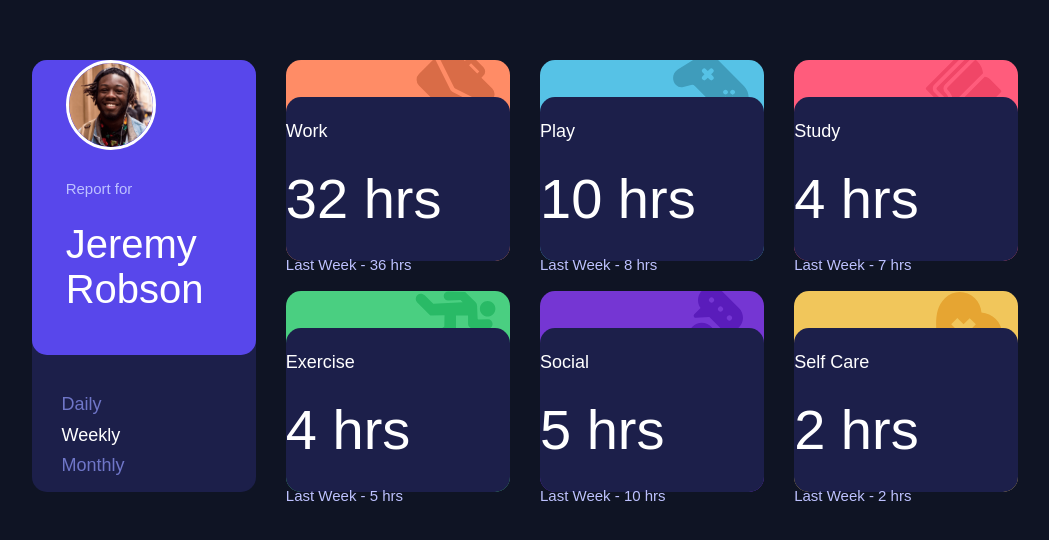
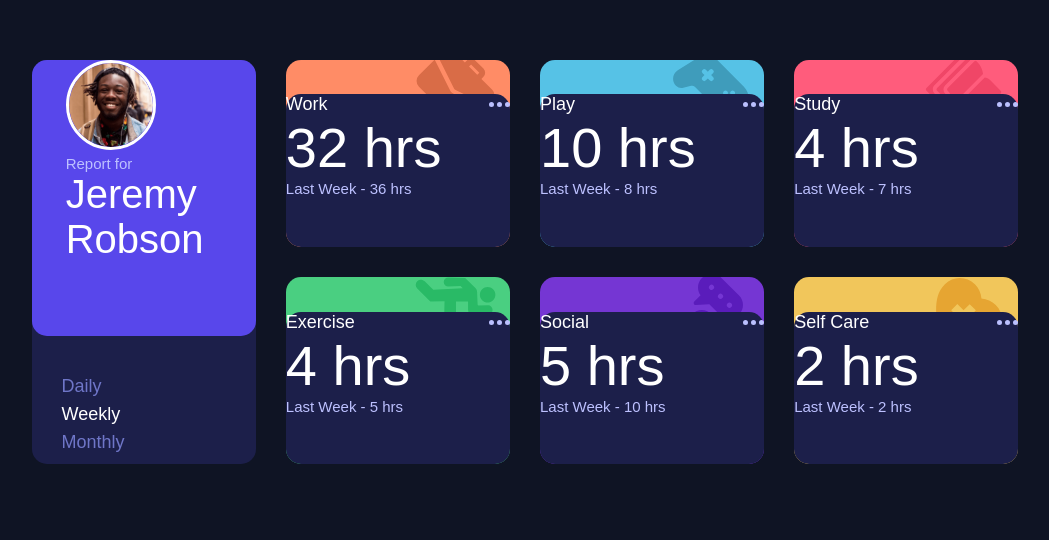
Before and after one commit to Tvang93/time-tracking-dashboard-main, a plain HTML site: page index.html in a window 1280 px wide. Shown: the part 138-678 px from the top of the page, without its empty margins (115-1164 px from the left). Drawn offline with Linux system fonts and the light colour scheme; a web font is replaced by a local one.

Commit message:
created hover affect

```diff
--- a/index.html
+++ b/index.html
@@ -28,42 +28,60 @@
     </div>
     <div class="work-section card">
       <div id="workSectionBody" class="card-body">
+        <div class="card-section-header">
           <h4>Work</h4>
+          <img class="ellipsis-icons" src="./images/icon-ellipsis.svg" alt="ellipsis icons">
+        </div>
         <h1 id="workCurrent"></h1>
         <h5 id="workPrevious"></h5>
       </div>
     </div>
     <div class="play-section card">
       <div id="playSectionBody" class="card-body">
+        <div class="card-section-header">
           <h4>Play</h4>
+          <img class="ellipsis-icons" src="./images/icon-ellipsis.svg" alt="ellipsis icons">
+        </div>
         <h1 id="playCurrent"></h1>
         <h5 id="playPrevious"></h5>
       </div>
     </div>
     <div class="study-section card">
       <div id="studySectionBody" class="card-body">
+        <div class="card-section-header">
           <h4>Study</h4>
+          <img class="ellipsis-icons" src="./images/icon-ellipsis.svg" alt="ellipsis icons">
+        </div>
         <h1 id="studyCurrent"></h1>
         <h5 id="studyPrevious"></h5>
       </div>
     </div>
     <div class="exercise-section card">
       <div id="exerciseSectionBody" class="card-body">
+        <div class="card-section-header">
           <h4>Exercise</h4>
+          <img class="ellipsis-icons" src="./images/icon-ellipsis.svg" alt="ellipsis icons">
+        </div>
         <h1 id="exerciseCurrent"></h1>
         <h5 id="exercisePrevious"></h5>
       </div>
     </div>
     <div class="social-section card">
       <div id="socialSectionBody" class="card-body">
+        <div class="card-section-header">
           <h4>Social</h4>
+          <img class="ellipsis-icons" src="./images/icon-ellipsis.svg" alt="ellipsis icons">
+        </div>
         <h1 id="socialCurrent"></h1>
         <h5 id="socialPrevious"></h5>
       </div>
     </div>
     <div class="self-care-section card">
       <div id="selfCareSectionBody" class="card-body">
+        <div class="card-section-header">
           <h4>Self Care</h4>
+          <img class="ellipsis-icons" src="./images/icon-ellipsis.svg" alt="ellipsis icons">
+        </div>
         <h1 id="selfCareCurrent"></h1>
         <h5 id="selfCarePrevious"></h5>
       </div>
--- a/styles/content.css
+++ b/styles/content.css
@@ -9,42 +9,6 @@
     gap: 30px;
 }
 
-/* Profile Card CSS */
-
-.profile-card {
-    grid-row: span 2;
-    background-color: var(--neutral-dark-blue);
-    border-radius: 15px;
-}
-
-.profile-upper-body {
-    height: 68.33977%;
-    background-color: var(--primary-blue);
-    padding: 0 34px;
-    border-radius: 15px;
-}
-
-.profile-pic {
-    width: 84px;
-    height: 84px;
-    border-radius: 50%;
-    border: 3.5px solid white;
-}
-
-.profile-lower-body {
-    height: 18.996138%;
-    padding: 17.68293% 13.33% 20.12195%;
-    display: flex;
-    flex-direction: column;
-    justify-content: space-between;
-}
-
-.setActiveToggle{
-    color:white;
-}
-/* Profile Card End */
-
-
 /* Other Cards */
 
 .card {
@@ -55,6 +19,19 @@
     align-items: end;
 }
 
+.card-section-header {
+    display: flex;
+    justify-content: space-between;
+    align-items: center;
+}
+
+.ellipsis-icons{
+    height: 100%;
+}
+
+.ellipsis-icons:hover{
+    filter: contrast(2) brightness(2);
+}
 
 .work-section {
     background-color: var(--primary-work);
@@ -97,5 +74,9 @@
     height: 81.55738%;
     background-color: var(--neutral-dark-blue);
     border-radius: 15px;
+}
 
+.card-body:hover {
+    background-color: #33397A;
+    cursor: pointer;
 }
--- /dev/null
+++ b/styles/profile-card.css
@@ -0,0 +1,33 @@
+@import url(./styles.css);
+
+.profile-card {
+    grid-row: span 2;
+    background-color: var(--neutral-dark-blue);
+    border-radius: 15px;
+}
+
+.profile-upper-body {
+    height: 68.33977%;
+    background-color: var(--primary-blue);
+    padding: 0 34px;
+    border-radius: 15px;
+}
+
+.profile-pic {
+    width: 84px;
+    height: 84px;
+    border-radius: 50%;
+    border: 3.5px solid white;
+}
+
+.profile-lower-body {
+    height: 18.996138%;
+    padding: 17.68293% 13.33% 20.12195%;
+    display: flex;
+    flex-direction: column;
+    justify-content: space-between;
+}
+
+.setActiveToggle{
+    color:white;
+}
--- a/styles/styles.css
+++ b/styles/styles.css
@@ -1,4 +1,5 @@
 @import url(./content.css);
+@import url(./profile-card.css);
 
 :root{
     --primary-blue: hsl(246, 80%, 60%);
@@ -52,13 +53,15 @@ h4 {
     font-size: 18px;
     font-weight: 500;
     color: white;
+    margin: 0;
 }
 
 h5 {
     font-family: 'Rubik', Arial, Helvetica, sans-serif;
     font-size: 15px;
     font-weight: 400;
-    color: var(--neutral-pale-blue)
+    color: var(--neutral-pale-blue);
+    margin: 0;
 }
 
 p {
```
Lines whose indentation alone changed are shown as unchanged.
